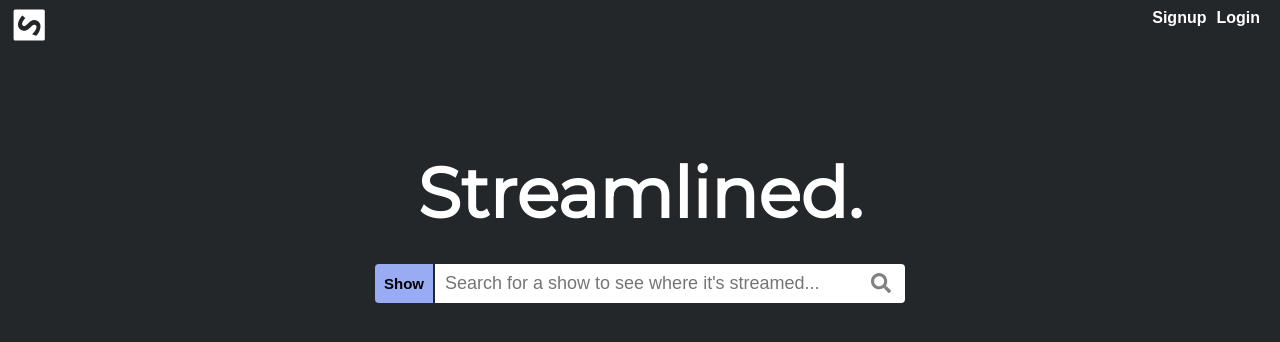
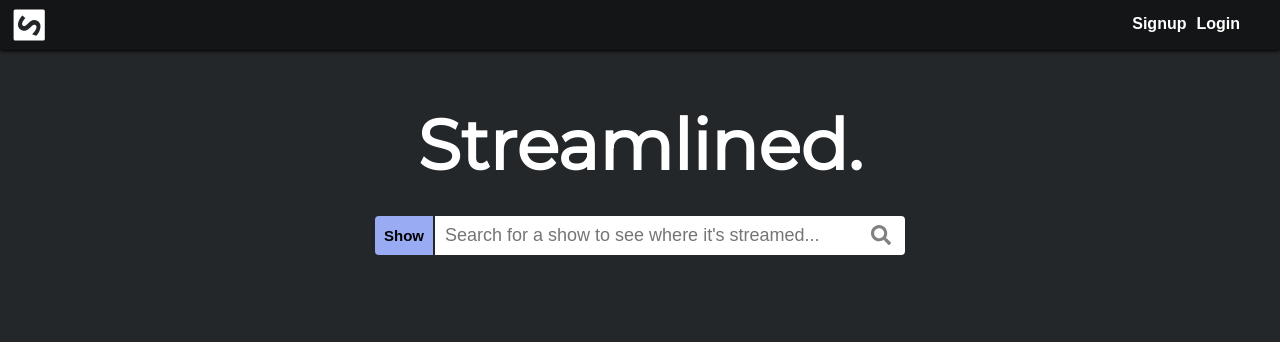
Before and after one commit to leon-i/Streamlined, a React (Create React App) app in the folder frontend/: page / in a window 1280 px wide. Shown: the top 342 px of the page. Built offline with nearby package versions, Linux system fonts and the light colour scheme; no server answers.

Commit message:
Added functionality to session forms that clears session errors, improved navbar styling

```diff
--- a/frontend/src/actions/session_actions.js
+++ b/frontend/src/actions/session_actions.js
@@ -3,6 +3,7 @@ import jwt_decode from 'jwt-decode';
 
 export const RECEIVE_CURRENT_USER = "RECEIVE_CURRENT_USER";
 export const RECEIVE_SESSION_ERRORS = "RECEIVE_SESSION_ERRORS";
+export const CLEAR_SESSION_ERRORS = 'CLEAR_SESSION_ERRORS';
 export const RECEIVE_USER_LOGOUT = "RECEIVE_USER_LOGOUT";
 export const RECEIVE_USER_SIGN_IN = "RECEIVE_USER_SIGN_IN";
 
@@ -21,6 +22,10 @@ export const receiveUserSignIn = () => ({
 export const receiveErrors = errors => ({
     type: RECEIVE_SESSION_ERRORS,
     errors
+});
+
+export const clearSessionErrors = () => ({
+    type: CLEAR_SESSION_ERRORS
 });
 
 // When our user is logged out, we will dispatch this action to set isAuthenticated to false
--- a/frontend/src/components/session/login_form.jsx
+++ b/frontend/src/components/session/login_form.jsx
@@ -13,6 +13,10 @@ class LoginForm extends React.Component {
 
     this.handleSubmit = this.handleSubmit.bind(this);
     this.renderError = this.renderError.bind(this);
+  }
+
+  componentDidMount() {
+    this.props.clearSessionErrors();
   }
 
   // Once the user has been authenticated, redirect to the Splash page
--- a/frontend/src/components/session/login_form_container.jsx
+++ b/frontend/src/components/session/login_form_container.jsx
@@ -1,5 +1,5 @@
 import { connect } from 'react-redux';
-import { login } from '../../actions/session_actions';
+import { login, clearSessionErrors } from '../../actions/session_actions';
 import LoginForm from './login_form';
 
 const mapStateToProps = (state) => {
@@ -11,8 +11,8 @@ const mapStateToProps = (state) => {
 const mapDispatchToProps = (dispatch) => {
   return {
     login: user => dispatch(login(user)),
-    demo: () => dispatch(login({ email: "demo_user@gmail.com", password: "demo_user" }))
-
+    demo: () => dispatch(login({ email: "demo_user@gmail.com", password: "demo_user" })),
+    clearSessionErrors: () => dispatch(clearSessionErrors())
   }
 }
 
--- a/frontend/src/components/session/signup_form.jsx
+++ b/frontend/src/components/session/signup_form.jsx
@@ -17,13 +17,9 @@ class SignupForm extends React.Component {
     this.clearedErrors = false;
   }
 
-  // componentWillReceiveProps(nextProps) {
-  //   // if (nextProps.signedIn === true) {
-  //   //   this.props.history.push('/');
-  //   // }
-
-  //   this.setState({errors: nextProps.errors})
-  // }
+  componentDidMount() {
+    this.props.clearSessionErrors();
+  }
 
   update(field) {
     return e => this.setState({
--- a/frontend/src/components/session/signup_form_container.jsx
+++ b/frontend/src/components/session/signup_form_container.jsx
@@ -1,5 +1,5 @@
 import { connect } from 'react-redux';
-import { signup, login } from '../../actions/session_actions';
+import { signup, login, clearSessionErrors } from '../../actions/session_actions';
 import SignupForm from './signup_form';
 
 const mapStateToProps = (state) => {
@@ -13,7 +13,8 @@ const mapStateToProps = (state) => {
 const mapDispatchToProps = (dispatch) => {
   return {
     signup: user => dispatch(signup(user)),
-    demo: () => dispatch(login({ email: "demo_user@gmail.com", password: "demo_user"}))
+    demo: () => dispatch(login({ email: "demo_user@gmail.com", password: "demo_user"})),
+    clearSessionErrors: () => dispatch(clearSessionErrors())
   }
 }
 
--- a/frontend/src/reducers/errors/session_errors_reducer.js
+++ b/frontend/src/reducers/errors/session_errors_reducer.js
@@ -1,4 +1,4 @@
-import { RECEIVE_SESSION_ERRORS, RECEIVE_CURRENT_USER } from '../../actions/session_actions';
+import { RECEIVE_SESSION_ERRORS, RECEIVE_CURRENT_USER, CLEAR_SESSION_ERRORS } from '../../actions/session_actions';
 
   const _nullErrors = [];
 
@@ -9,6 +9,8 @@ export default (state = _nullErrors, action) => {
       return action.errors;
     case RECEIVE_CURRENT_USER:
       return _nullErrors;
+    case CLEAR_SESSION_ERRORS:
+      return _nullErrors;
     default:
       return state;
   }
--- a/frontend/src/stylesheets/navbar.css
+++ b/frontend/src/stylesheets/navbar.css
@@ -1,6 +1,14 @@
 .navbar {
+    position: fixed;
+    width: 100%;
+    top: 0;
+    left: 0;
+    z-index: 100;
     flex-direction: row;
     justify-content: space-between;
+    padding-bottom: 2px;
+    background: rgba(19, 21, 22, 0.97);
+    box-shadow: 0 2px 2px 0 rgba(0,0,0,0.34), 0 1px 5px 0 rgba(0,0,0,0.32), 0 3px 1px -2px rgba(0,0,0,0.4);
 }
 
 .logo {
@@ -49,7 +57,7 @@
 .session-btns {
     flex-direction: row;
     align-items: center;
-    margin: 10px 20px 0 0;
+    margin: 16px 40px 0 0;
 }
 
 .session-btns a:hover {
--- a/frontend/src/stylesheets/queue_dropdown.css
+++ b/frontend/src/stylesheets/queue_dropdown.css
@@ -1,7 +1,7 @@
 .queue-dropdown-show {
     flex-direction: column;
     position: fixed;
-    right: 90px;
+    right: 110px;
     top: 8px;
     z-index: 40;
     width: 400px;
--- a/frontend/src/stylesheets/signup.css
+++ b/frontend/src/stylesheets/signup.css
@@ -1,7 +1,7 @@
 .signup-form-container, .login-form-container {
     display: flex;
     justify-content: center;
-    margin-top: 50px;
+    margin-top: 100px;
 }
 
 .user-auth-logo {
```
